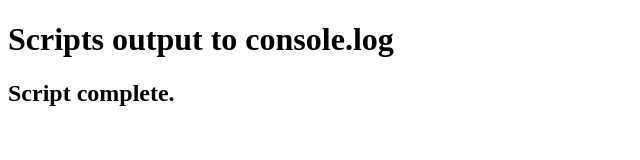
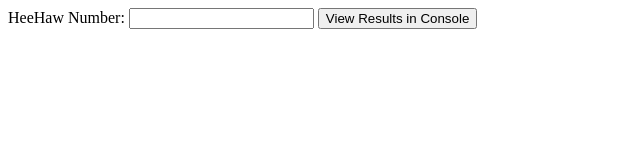
Before and after one commit to kaephas/jsreading, a plain HTML site: page index.html in a window 1280 px wide. Shown: the whole page, without its empty margins (0-640 px from the left). Drawn offline with Linux system fonts and the light colour scheme.

Commit message:
load chapter3 script, modify page to have field and button for user input

```diff
--- a/index.html
+++ b/index.html
@@ -11,13 +11,13 @@ Loads a script that outputs hee haw to console
 <html lang="en">
 <head>
     <meta charset="UTF-8">
+    <script src="chapter3.js"></script>
     <title>Chapter 2 Scripts</title>
 </head>
 <body>
-    <h1>Scripts output to console.log</h1>
-    <script src="chapter2.js"></script>
-    <!-- have to run function in a separate script tag from the loading script tag -->
-    <script>heeHaw();</script>
-    <h2>Script complete.</h2>
+    <label>HeeHaw Number:
+        <input type="text" id="num">
+    </label>
+    <button id="heeHaw">View Results in Console</button>
 </body>
 </html>
```
